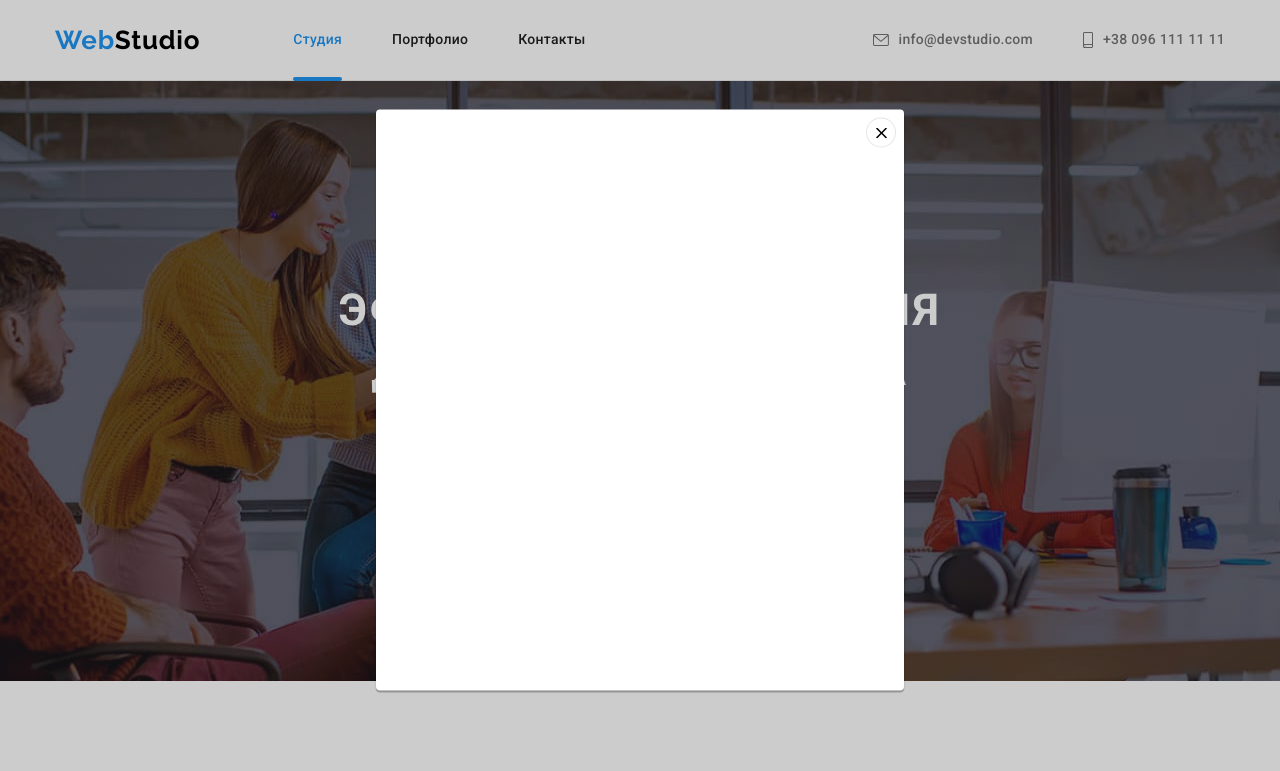
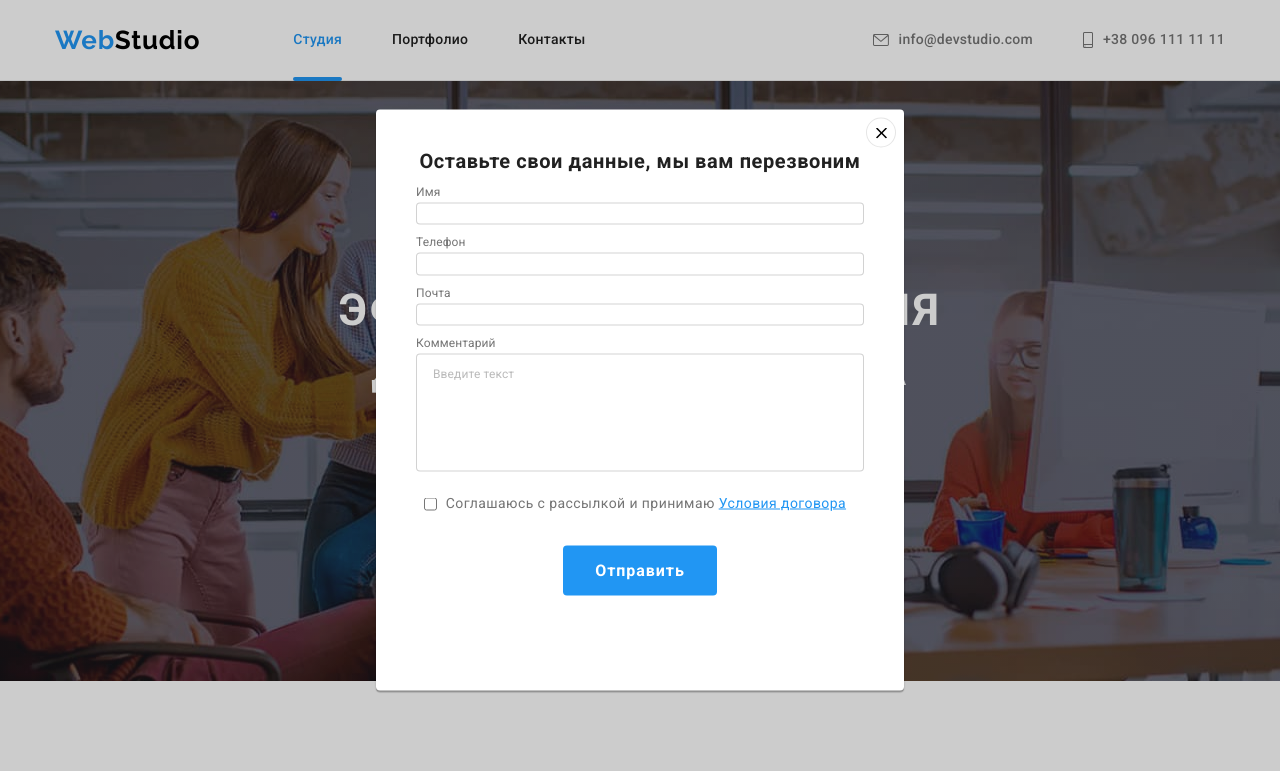
Before and after one commit to PavelKreitsberg/goit-markup-hw-06, a plain HTML site: page index.html in a window 1280 px wide. Both pictures are taken after a click on the button "Заказать услугу". Shown: the top 771 px of the page. Drawn offline with nearby package versions, Linux system fonts and the light colour scheme; files whose address does not match are found by name.

Commit message:
fiil form items

```diff
--- a/css/styles.css
+++ b/css/styles.css
@@ -23,36 +23,43 @@ a {
   text-decoration: none;
   color: inherit;
 }
+
 ul {
   list-style: none;
   padding: 0;
   margin: 0;
 }
+
 h1,
 h2,
 h3,
 p {
   margin: 0 0;
 }
+
 img {
   display: block;
   max-width: 100%;
   height: auto;
 }
+
 .container {
   margin: 0 auto;
   padding-left: 15px;
   padding-right: 15px;
   width: 1200px;
 }
+
 .section {
   padding-top: 94px;
   padding-bottom: 94px;
 }
+
 .card {
   box-shadow: 0px 1px 3px rgba(0, 0, 0, 0.12), 0px 1px 1px rgba(0, 0, 0, 0.14),
     0px 2px 1px rgba(0, 0, 0, 0.2);
 }
+
 .visually-hidden {
   position: absolute;
   width: 1px;
@@ -65,6 +72,11 @@ img {
   clip: rect(0 0 0 0);
   overflow: hidden;
 }
+
+
+
+/* Modal */
+
 .backdrop {
   position: fixed;
   top: 0;
@@ -77,14 +89,17 @@ img {
 
   opacity: 1;
   transition: opacity 250ms var(--animation-timing-function);
-  }
+}
+
 .backdrop.is-hidden {
   opacity: 0;
   pointer-events: none;
 }
+
 .backdrop.is-hidden .modal {
   transform: translate(-50%, -50%) scale(1.1);
 }
+
 .modal {
   position: absolute;
 
@@ -96,13 +111,16 @@ img {
   height: 581px;
 
 
+
   background: var(--main-background-color);
-  box-shadow: 0px 1px 3px rgba(0, 0, 0, 0.12),  0px 1px 1px rgba(0, 0, 0, 0.14),  0px 2px 1px rgba(0, 0, 0, 0.2);
+  box-shadow: 0px 1px 3px rgba(0, 0, 0, 0.12), 0px 1px 1px rgba(0, 0, 0, 0.14), 0px 2px 1px rgba(0, 0, 0, 0.2);
   border-radius: 4px;
+  padding: 40px;
 
   transition: transform 250ms var(--animation-timing-function);
 }
-.modal button {
+
+.close-modal-button {
   position: absolute;
   top: 8px;
   right: 8px;
@@ -118,18 +136,98 @@ img {
   background-position: center;
 }
 
+.form {
+  margin-bottom: 20px;
+}
+
+.form-title {
+  margin-bottom: 12px;
+
+  font-weight: 700;
+  font-size: 20px;
+  line-height: 1.15;
+  text-align: center;
+  letter-spacing: 0.03em;
+}
+
+.form-field {
+  display: flex;
+  flex-direction: column;
+
+  margin-bottom: 10px;
+
+}
+
+.form-field-title {
+  margin-bottom: 4px;
+
+  font-weight: 400;
+  font-size: 12px;
+  line-height: 1.17;
+  letter-spacing: 0.01em;
+  color: #757575;
+}
+
+.form-field-input {
+  border: 1px solid rgba(33, 33, 33, 0.2);
+  border-radius: 4px;
+}
+
+.form-field textarea {
+  resize: none;
+  padding: 12px 16px;
+}
+
+.form-field textarea::placeholder {
+  font-weight: 400;
+  font-size: 12px;
+  line-height: 1.17;
+  letter-spacing: 0.01em;
+  color: rgba(117, 117, 117, 0.5);
+}
+
+.form-field.policy {
+  flex-direction: row;
+  align-items: center;
+
+  margin-bottom: 30px;
+}
+
+.policy {
+  margin-left: 8.38px;
+  font-weight: 400;
+  font-size: 14px;
+  line-height: 1.71;
+  letter-spacing: 0.03em;
+  color: #757575;
+}
+
+.policy-link {
+  text-decoration-line: underline;
+  color: #2196F3;
+}
+
+.button.submit {
+  display: block;
+  margin-left: auto;
+  margin-right: auto;
+}
+
 /* Header */
 
 .header {
   border-bottom: 1px solid #ececec;
 }
+
 .header .container {
   display: flex;
 }
+
 .nav {
   display: flex;
   align-items: center;
 }
+
 .site-nav {
   display: flex;
   flex-direction: row;
@@ -137,6 +235,7 @@ img {
   align-items: center;
   margin-left: 93px;
 }
+
 .contacts {
   display: flex;
   flex-direction: row;
@@ -144,6 +243,7 @@ img {
   align-items: center;
   margin-left: auto;
 }
+
 .logo {
   font-family: 'Raleway', sans-serif;
   font-weight: 700;
@@ -152,15 +252,18 @@ img {
   letter-spacing: 0.03em;
   color: #000000;
 }
+
 .logo-mod-color {
   color: var(--accent-color);
 }
+
 .site-nav-item,
 .contacts-item {
   margin-right: 50px;
 
   position: relative;
 }
+
 .site-nav-item:last-child,
 .contacts-item:last-child {
   margin-right: 0;
@@ -178,6 +281,7 @@ img {
   align-items: center;
   transition: color 250ms var(--animation-timing-function);
 }
+
 .site-nav-link::after {
   content: '';
   position: absolute;
@@ -192,21 +296,26 @@ img {
   transform: scaleX(0);
   transition: transform 250ms var(--animation-timing-function);
 }
+
 .site-nav-link:hover::after {
   transform: scaleX(1);
 }
+
 .contacts-link-icon {
   margin-right: 10px;
   fill: currentColor;
 }
+
 .site-nav-link:hover,
 .site-nav-link:focus {
   color: var(--accent-color);
 }
+
 .contacts-link {
   color: var(--second-content-text-color);
   transition: color 250ms var(--animation-timing-function);
 }
+
 .contacts-link:hover,
 .contacts-link:focus {
   color: var(--accent-color);
@@ -227,6 +336,7 @@ img {
   background-repeat: no-repeat;
   background-size: cover;
 }
+
 .hero-title {
   width: 695px;
   color: var(--main-background-color);
@@ -236,6 +346,7 @@ img {
   letter-spacing: 0.06em;
   margin: 0 auto 30px auto;
 }
+
 .button {
   display: inline-block;
   padding: 10px 32px;
@@ -251,13 +362,16 @@ img {
   letter-spacing: 0.06em;
   cursor: pointer;
 }
+
 .button:hover,
 .button:focus {
   box-shadow: 0px 4px 4px rgba(0, 0, 0, 0.15);
 }
+
 .active {
   color: var(--accent-color);
 }
+
 .site-nav-link.active::after {
   content: '';
   position: absolute;
@@ -268,6 +382,7 @@ img {
   transform: scaleX(1);
   background-color: var(--accent-color);
 }
+
 /* Advantages section */
 
 .advantages-section-list {
@@ -275,10 +390,12 @@ img {
   flex-direction: row;
   justify-content: space-between;
 }
+
 .advantages-section-item {
   display: inline-block;
   max-width: 270px;
 }
+
 .advantages-section-item-svg-background {
   display: flex;
   background-color: var(--third-background-color);
@@ -286,9 +403,11 @@ img {
   margin-bottom: 30px;
   justify-content: center;
 }
+
 .advantages-section-item-icon {
   height: 120px;
 }
+
 .advantages-section-title {
   margin-bottom: 10px;
   font-size: 14px;
@@ -298,6 +417,7 @@ img {
   letter-spacing: 0.03em;
   text-transform: uppercase;
 }
+
 .advantages-section-text {
   color: var(--second-content-text-color);
   font-size: 14px;
@@ -320,14 +440,17 @@ img {
   letter-spacing: 0.03em;
   margin-bottom: 50px;
 }
+
 .our-works-list {
   display: flex;
   flex-direction: row;
   justify-content: space-between;
 }
+
 .our-works-list-item-cover {
   position: relative;
 }
+
 .our-works-list-item-cover-text {
   position: absolute;
   bottom: 0;
@@ -346,7 +469,8 @@ img {
   text-transform: uppercase;
   color: var(--main-background-color);
 
-  background-color: rgba(47, 48, 58, 0.8);;
+  background-color: rgba(47, 48, 58, 0.8);
+  ;
 }
 
 /* Our team section */
@@ -354,6 +478,7 @@ img {
 .section.our-team {
   background-color: var(--third-background-color);
 }
+
 .our-team-section-title {
   text-align: center;
   margin-bottom: 50px;
@@ -362,19 +487,23 @@ img {
   line-height: 1.17;
   letter-spacing: 0.03em;
 }
+
 .our-team-section-list {
   display: flex;
   flex-direction: row;
   justify-content: space-between;
 }
+
 .our-team-section-list-item {
   background-color: var(--main-background-color);
   border-radius: 4px;
 }
+
 .our-team-section-list-item-text {
   text-align: center;
   padding: 30px 32px;
 }
+
 .our-team-member-name {
   font-weight: 500;
   font-size: 16px;
@@ -382,6 +511,7 @@ img {
   letter-spacing: 0.03em;
   margin-bottom: 10px;
 }
+
 .our-team-member-position {
   color: var(--second-content-text-color);
   font-weight: 400;
@@ -390,10 +520,12 @@ img {
   letter-spacing: 0.03em;
   margin-bottom: 16px;
 }
+
 .social-media-list {
   display: flex;
   justify-content: space-between;
 }
+
 .social-media-item {
   width: 44px;
   height: 44px;
@@ -402,15 +534,18 @@ img {
   background-color: var(--main-background-color);
   transition: background-color 250ms var(--animation-timing-function);
 }
+
 .social-media-icon {
   fill: var(--passive-icon-color);
   transition: color 250ms var(--animation-timing-function);
 }
+
 .social-media-item:hover,
 .social-media-item:focus {
   background-color: var(--accent-color);
   cursor: pointer;
 }
+
 .social-media-item:hover .social-media-icon,
 .social-media-item:focus .social-media-icon {
   fill: var(--main-background-color);
@@ -426,10 +561,12 @@ img {
   letter-spacing: 0.03em;
   margin-bottom: 50px;
 }
+
 .our-clients-list {
   display: flex;
   justify-content: space-between;
 }
+
 .our-clients-list-item {
   color: var(--passive-icon-color);
   display: flex;
@@ -442,16 +579,19 @@ img {
   padding: 16px 32px;
   transition: border-color 250ms var(--animation-timing-function);
 }
+
 .our-clients-list-item:hover,
 .our-clients-list-item:focus {
   color: var(--accent-color);
   border-color: var(--accent-color);
   cursor: pointer;
 }
+
 .our-clients-icon {
   fill: var(--passive-icon-color);
   transition: fill 250ms var(--animation-timing-function);
 }
+
 .our-clients-list-item:hover .our-clients-icon,
 .our-clients-list-item:focus .our-clients-icon {
   fill: var(--accent-color);
@@ -465,14 +605,17 @@ img {
   padding-top: 60px;
   padding-bottom: 60px;
 }
+
 .logo.bottom {
   display: inline-block;
   color: inherit;
   margin-bottom: 20px;
 }
+
 .address {
   width: 231px;
 }
+
 .adress-contacts-link,
 .adress-location {
   display: inline-block;
@@ -483,27 +626,34 @@ img {
   letter-spacing: 0.03em;
   transition: color 250ms var(--animation-timing-function);
 }
+
 .address-list-item {
   margin-bottom: 10px;
 }
+
 .address-list-item:last-child {
   margin-bottom: 0;
 }
+
 .adress-contacts-link:hover,
 .adress-contacts-link:focus {
   color: var(--accent-color);
 }
+
 .adress-contacts-link {
   color: rgba(255, 255, 255, 0.6);
 }
+
 .footer .container {
   display: flex;
   align-items: baseline;
 }
+
 .footer-social-media-section {
   width: 206px;
   margin-left: 70px;
 }
+
 .footer-social-media-title {
   font-weight: 700;
   font-size: 14px;
@@ -513,18 +663,22 @@ img {
 
   margin-bottom: 20px;
 }
+
 .social-media-item.bottom {
   background-color: rgba(255, 255, 255, 0.1);
   transition: background-color 250ms var(--animation-timing-function);
 }
+
 .social-media-icon.bottom {
   fill: var(--main-background-color);
 }
+
 .social-media-item.bottom:hover,
 .social-media-item.bottom:focus {
   background-color: var(--accent-color);
   cursor: pointer;
 }
+
 /* Portfolio */
 
 /* Our projects */
@@ -534,6 +688,7 @@ img {
   justify-content: center;
   margin-bottom: 50px;
 }
+
 .button-filter {
   background-color: var(--third-background-color);
   font-family: inherit;
@@ -551,6 +706,7 @@ img {
 .our-projects-button-list-item:not(:last-child) {
   margin-right: 8px;
 }
+
 .button-filter:hover,
 .button-filter:focus {
   background-color: var(--accent-color);
@@ -564,9 +720,11 @@ img {
   flex-direction: row;
   flex-wrap: wrap;
 }
+
 .our-projects-list-item-text {
   padding: 20px 24px;
 }
+
 .project-title {
   margin-bottom: 4px;
   font-weight: 700;
@@ -575,6 +733,7 @@ img {
   letter-spacing: 0.06em;
   text-align: left;
 }
+
 .project-type {
   color: var(--second-content-text-color);
   font-weight: 400;
@@ -583,6 +742,7 @@ img {
   letter-spacing: 0.03em;
   text-align: left;
 }
+
 .our-projects-list-item {
   display: inline-block;
   width: calc((100% - 60px) / 3);
@@ -592,13 +752,16 @@ img {
   border-width: 1px;
   border-color: var(--card-border-color);
 }
+
 .our-projects-list-item-link {
   display: block;
 }
+
 .projects-list-item-cover {
   position: relative;
   overflow: hidden;
 }
+
 .projects-list-item-cover-text {
   position: absolute;
   top: 0;
@@ -616,14 +779,17 @@ img {
   letter-spacing: 0.03em;
 
   color: var(--main-background-color);
-  background-color: rgba(33, 150, 243, 0.9);;
+  background-color: rgba(33, 150, 243, 0.9);
+  ;
 
 }
+
 .our-projects-list-item-link:hover,
 .our-projects-list-item-link:focus {
   box-shadow: 0px 1px 1px rgba(0, 0, 0, 0.12), 0px 4px 4px rgba(0, 0, 0, 0.06),
     1px 4px 6px rgba(0, 0, 0, 0.16);
 }
+
 .our-projects-list-item-link:hover .projects-list-item-cover-text,
 .our-projects-list-item-link:focus .projects-list-item-cover-text {
   transform: translateY(0%);
@@ -632,6 +798,7 @@ img {
 .our-projects-list-item:nth-child(3n) {
   margin-right: 0;
 }
+
 .our-projects-list-item:nth-last-child(-n + 3) {
   margin-bottom: 0;
 }
--- a/index.html
+++ b/index.html
@@ -1,5 +1,6 @@
 <!DOCTYPE html>
 <html lang="ru">
+
 <head>
     <meta charset="UTF-8">
     <meta http-equiv="X-UA-Compatible" content="IE=edge">
@@ -7,10 +8,14 @@
     <title>WebStudio</title>
     <link rel="preconnect" href="https://fonts.googleapis.com">
     <link rel="preconnect" href="https://fonts.gstatic.com" crossorigin>
-        <link href="https://fonts.googleapis.com/css2?family=Raleway:wght@700&family=Roboto:wght@400;500;700;900&display=swap" rel="stylesheet">
-        <link rel="stylesheet" href="https://cdnjs.cloudflare.com/ajax/libs/modern-normalize/1.1.0/modern-normalize.min.css">
+    <link
+        href="https://fonts.googleapis.com/css2?family=Raleway:wght@700&family=Roboto:wght@400;500;700;900&display=swap"
+        rel="stylesheet">
+    <link rel="stylesheet"
+        href="https://cdnjs.cloudflare.com/ajax/libs/modern-normalize/1.1.0/modern-normalize.min.css">
     <link rel="stylesheet" href="./css/styles.css">
 </head>
+
 <body>
     <!-- Header-->
 
@@ -31,7 +36,8 @@
                             <use href="./images/icons.svg#icon-mail">
                             </use>
                         </svg>
-                        info@devstudio.com</a></li>
+                        info@devstudio.com</a>
+                </li>
                 <li class="contacts-item"><a href="tel:+380961111111" class="contacts-link phone">
                         <svg class="contacts-link-icon" width="10" height="16">
                             <use href="./images/icons.svg#icon-smartphone">
@@ -152,7 +158,8 @@
             <div class="container">
                 <ul class="our-team-section-list">
                     <li class="our-team-section-list-item card">
-                            <img class="our-team-section-photo" src="./images/our-team-images/img1.jpg" alt="Фото Игорь Демьяненко" width="270">
+                        <img class="our-team-section-photo" src="./images/our-team-images/img1.jpg"
+                            alt="Фото Игорь Демьяненко" width="270">
                         <div class="our-team-section-list-item-text">
                             <h3 class="our-team-member-name">Игорь Демьяненко</h3>
                             <p class="our-team-member-position">Product Designer</p>
@@ -190,7 +197,8 @@
 
                     </li>
                     <li class="our-team-section-list-item card">
-                            <img class="our-team-section-photo" src="./images/our-team-images/img2.jpg" alt="Фото Ольга Репина" width="270">
+                        <img class="our-team-section-photo" src="./images/our-team-images/img2.jpg"
+                            alt="Фото Ольга Репина" width="270">
                         <div class="our-team-section-list-item-text">
                             <h3 class="our-team-member-name">Ольга Репина</h3>
                             <p class="our-team-member-position">Frontend Developer</p>
@@ -227,7 +235,8 @@
                         </div>
                     </li>
                     <li class="our-team-section-list-item card">
-                            <img class="our-team-section-photo" src="./images/our-team-images/img3.jpg" alt="Фото Николай Тарасов" width="270">
+                        <img class="our-team-section-photo" src="./images/our-team-images/img3.jpg"
+                            alt="Фото Николай Тарасов" width="270">
                         <div class="our-team-section-list-item-text">
                             <h3 class="our-team-member-name">Николай Тарасов</h3>
                             <p class="our-team-member-position">Marketing</p>
@@ -265,7 +274,8 @@
 
                     </li>
                     <li class="our-team-section-list-item card">
-                            <img class="our-team-section-photo" src="./images/our-team-images/img4.jpg" alt="Фото Михаил Ермаков" width="270">
+                        <img class="our-team-section-photo" src="./images/our-team-images/img4.jpg"
+                            alt="Фото Михаил Ермаков" width="270">
                         <div class="our-team-section-list-item-text">
                             <h3 class="our-team-member-name">Михаил Ермаков</h3>
                             <p class="our-team-member-position">UI Designer</p>
@@ -374,7 +384,8 @@
                                 Украинки, 26</a></li>
                         <li class="address-list-item"><a href="mailto:info@example.com"
                                 class="adress-contacts-link">info@example.com</a></li>
-                            <li class="address-list-item"><a href="tel:+380991111111" class="adress-contacts-link">+38 099 111 11 11</a>
+                        <li class="address-list-item"><a href="tel:+380991111111" class="adress-contacts-link">+38 099
+                                111 11 11</a>
                         </li>
                     </ul>
                 </address>
@@ -423,9 +434,39 @@
 
     <div class="backdrop is-hidden" data-modal>
         <div class="modal">
-                <button data-modal-close type="button"></button>
+            <button data-modal-close type="button" class="close-modal-button"></button>
+            <h2 class="form-title">Оставьте свои данные, мы вам перезвоним</h2>
+            <div class="form">
+                <div class="form-field">
+                    <label for="name" class="form-field-title">Имя</label>
+                    <input type="name" name="name" id="name" class="form-field-input">
+                </div>
+                <div class="form-field">
+                    <label for="tel" class="form-field-title">Телефон</label>
+                    <input type="tel" name="tel" id="tel" class="form-field-input">
+                </div>
+                <div class="form-field">
+                    <label for="email" class="form-field-title">Почта</label>
+                    <input type="email" name="email" id="email" class="form-field-input">
+                </div>
+                <div class="form-field">
+                    <label for="feedback" class="form-field-title">Комментарий</label>
+                    <textarea name="feedback" id="feedback" cols="30" rows="5" placeholder="Введите текст"
+                        class="form-field-input"></textarea>
+                </div>
+            </div>
+            <div class="form-field policy">
+                <input type="checkbox" name="policy" id="policy">
+                <label for="policy" class="policy">Соглашаюсь с рассылкой и принимаю <a href="#"
+                        class="policy-link">Условия договора</a></label>
+            </div>
+            <button type="submit" class="button submit">Отправить</button>
+
+
+
         </div>
     </div>
     <script src="./js/modal.js"></script>
 </body>
+
 </html>
```
Lines whose indentation alone changed are shown as unchanged.
